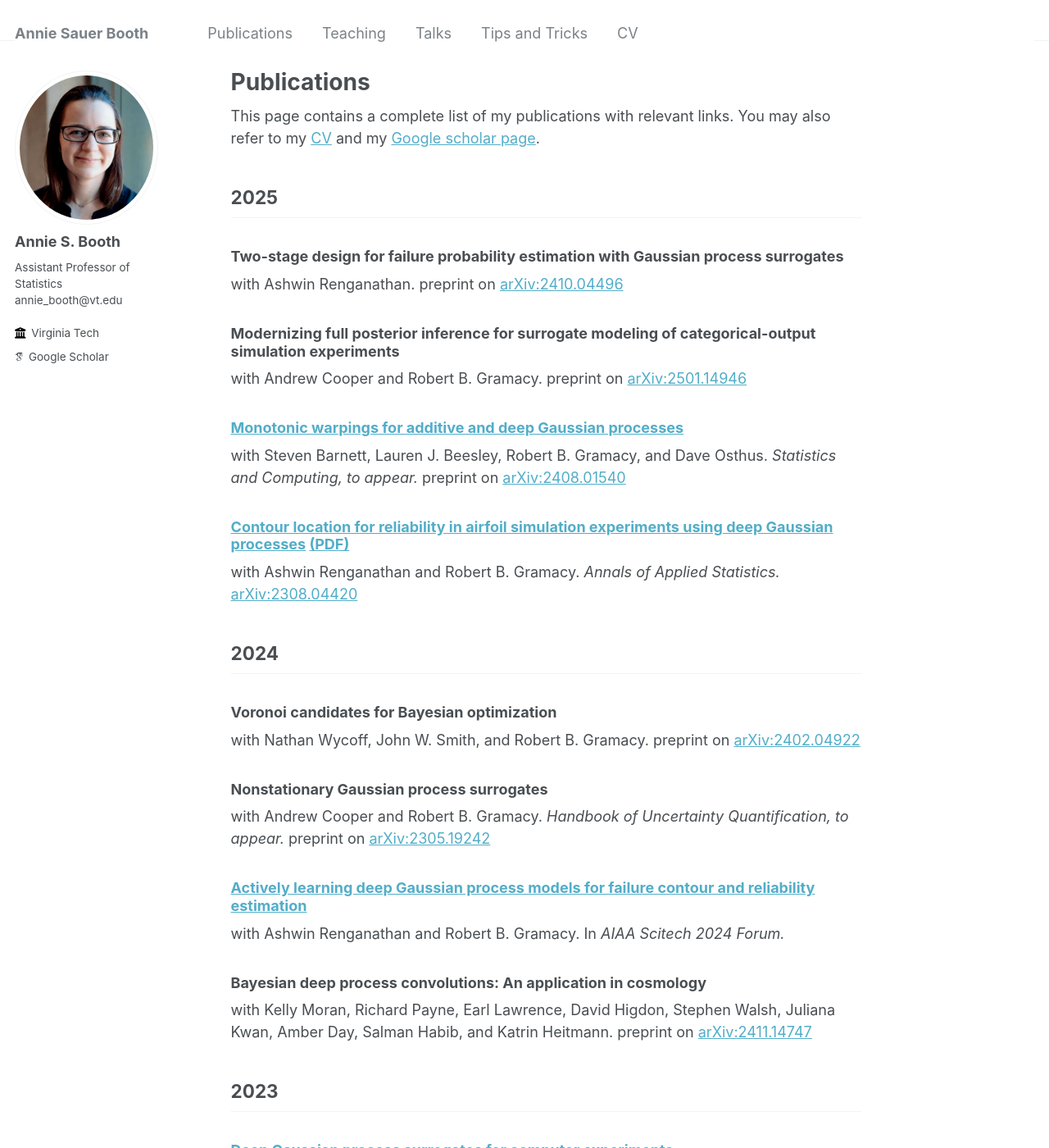
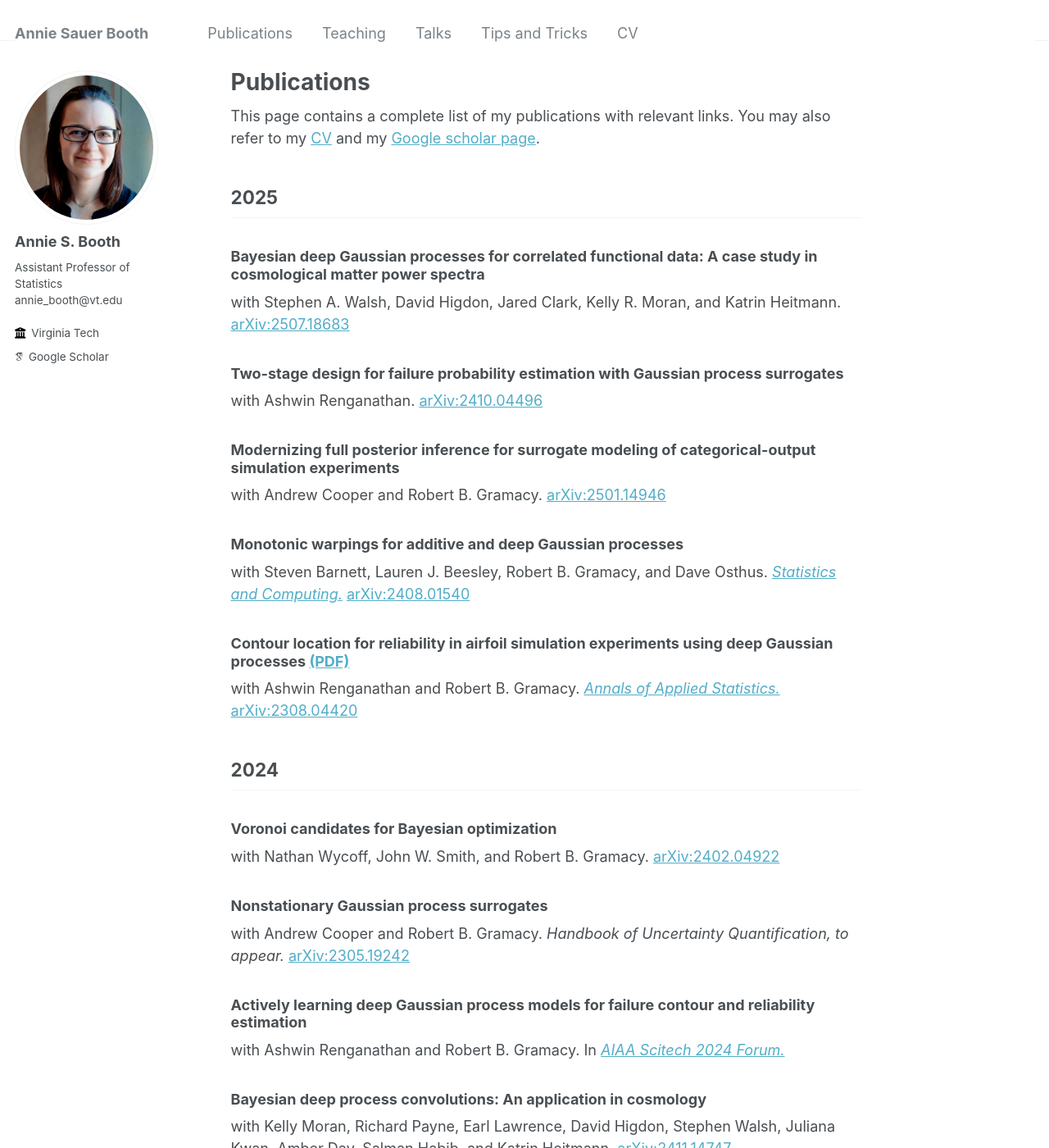
Before and after one commit to anniesbooth/anniesbooth.github.io, a Jekyll site: the page built from _pages/publications.md, in a window 1280 px wide and 1400 px high. Shown: the whole window at 82% size. Built offline with Jekyll 4.4.1, drawn with Linux system fonts in a browser that asks for light colours; some web fonts are replaced; some of the changed text lies outside the part shown.

Commit message:
new paper

```diff
--- a/_pages/publications.md
+++ b/_pages/publications.md
@@ -10,59 +10,62 @@ This page contains a complete list of my publications with relevant links.  You
 2025
 ------
 
+### Bayesian deep Gaussian processes for correlated functional data: A case study in cosmological matter power spectra
+with Stephen A. Walsh, David Higdon, Jared Clark, Kelly R. Moran, and Katrin Heitmann. [arXiv:2507.18683](https://arxiv.org/pdf/2507.18683)
+
 ### Two-stage design for failure probability estimation with Gaussian process surrogates
-with Ashwin Renganathan. preprint on [arXiv:2410.04496](https://arxiv.org/pdf/2410.04496)
+with Ashwin Renganathan. [arXiv:2410.04496](https://arxiv.org/pdf/2410.04496)
 
 ### Modernizing full posterior inference for surrogate modeling of categorical-output simulation experiments
-with Andrew Cooper and Robert B. Gramacy. preprint on [arXiv:2501.14946](https://arxiv.org/pdf/2501.14946)
+with Andrew Cooper and Robert B. Gramacy. [arXiv:2501.14946](https://arxiv.org/pdf/2501.14946)
 
-### [Monotonic warpings for additive and deep Gaussian processes](https://link.springer.com/article/10.1007/s11222-025-10598-7)
-with Steven Barnett, Lauren J. Beesley, Robert B. Gramacy, and Dave Osthus. *Statistics and Computing, to appear.* preprint on [arXiv:2408.01540](https://arxiv.org/pdf/2408.01540)
+### Monotonic warpings for additive and deep Gaussian processes
+with Steven Barnett, Lauren J. Beesley, Robert B. Gramacy, and Dave Osthus. [*Statistics and Computing.*]((https://link.springer.com/article/10.1007/s11222-025-10598-7)) [arXiv:2408.01540](https://arxiv.org/pdf/2408.01540)
 
-### [Contour location for reliability in airfoil simulation experiments using deep Gaussian processes](https://projecteuclid.org/journals/annals-of-applied-statistics/volume-19/issue-1/Contour-location-for-reliability-in-airfoil-simulation-experiments-using-deep/10.1214/24-AOAS1951.full) [(PDF)](files/AOAS_Booth_et_al_2025.pdf)
-with Ashwin Renganathan and Robert B. Gramacy. *Annals of Applied Statistics.* [arXiv:2308.04420](https://arxiv.org/pdf/2308.04420)
+### Contour location for reliability in airfoil simulation experiments using deep Gaussian processes [(PDF)](files/AOAS_Booth_et_al_2025.pdf)
+with Ashwin Renganathan and Robert B. Gramacy. [*Annals of Applied Statistics.*]((https://projecteuclid.org/journals/annals-of-applied-statistics/volume-19/issue-1/Contour-location-for-reliability-in-airfoil-simulation-experiments-using-deep/10.1214/24-AOAS1951.full)) [arXiv:2308.04420](https://arxiv.org/pdf/2308.04420)
 
 2024
 ------
 
 ### Voronoi candidates for Bayesian optimization
-with Nathan Wycoff, John W. Smith, and Robert B. Gramacy. preprint on [arXiv:2402.04922](https://arxiv.org/pdf/2402.04922)
+with Nathan Wycoff, John W. Smith, and Robert B. Gramacy. [arXiv:2402.04922](https://arxiv.org/pdf/2402.04922)
 
 ### Nonstationary Gaussian process surrogates
-with Andrew Cooper and Robert B. Gramacy. *Handbook of Uncertainty Quantification, to appear.* preprint on [arXiv:2305.19242](https://arxiv.org/pdf/2305.19242)
+with Andrew Cooper and Robert B. Gramacy. *Handbook of Uncertainty Quantification, to appear.* [arXiv:2305.19242](https://arxiv.org/pdf/2305.19242)
 
-### [Actively learning deep Gaussian process models for failure contour and reliability estimation](https://arc.aiaa.org/doi/abs/10.2514/6.2024-0577)
-with Ashwin Renganathan and Robert B. Gramacy. In *AIAA Scitech 2024 Forum.*
+### Actively learning deep Gaussian process models for failure contour and reliability estimation
+with Ashwin Renganathan and Robert B. Gramacy. In [*AIAA Scitech 2024 Forum.*](https://arc.aiaa.org/doi/abs/10.2514/6.2024-0577)
 
 ### Bayesian deep process convolutions: An application in cosmology
-with Kelly Moran, Richard Payne, Earl Lawrence, David Higdon, Stephen Walsh, Juliana Kwan, Amber Day, Salman Habib, and Katrin Heitmann.  preprint on [arXiv:2411.14747](https://arxiv.org/pdf/2411.14747)
+with Kelly Moran, Richard Payne, Earl Lawrence, David Higdon, Stephen Walsh, Juliana Kwan, Amber Day, Salman Habib, and Katrin Heitmann.  [arXiv:2411.14747](https://arxiv.org/pdf/2411.14747)
 
 2023
 ------
 
-### [Deep Gaussian process surrogates for computer experiments](http://hdl.handle.net/10919/114845)
-*Ph.D. Thesis,* Virginia Polytechnic Institute and State University
+### Deep Gaussian process surrogates for computer experiments
+[*Ph.D. Thesis,*](http://hdl.handle.net/10919/114845) Virginia Polytechnic Institute and State University
 
-### [Vecchia-approximated deep Gaussian processes for computer experiments](https://www.tandfonline.com/doi/full/10.1080/10618600.2022.2129662)
-with Andrew Cooper and Robert B. Gramacy. *Journal of Computational and Graphical Statistics.* [arXiv:2204.02904](https://arxiv.org/pdf/2204.02904)
+### Vecchia-approximated deep Gaussian processes for computer experiments
+with Andrew Cooper and Robert B. Gramacy. [*Journal of Computational and Graphical Statistics.*](https://www.tandfonline.com/doi/full/10.1080/10618600.2022.2129662) [arXiv:2204.02904](https://arxiv.org/pdf/2204.02904)
 
 2022
 ------
 
-### [Triangulation candidates for Bayesian optimization](https://proceedings.neurips.cc/paper_files/paper/2022/hash/e9750610639c3e7a849cff746bf60dbd-Abstract-Conference.html)
-with Robert B. Gramacy and Nathan Wycoff. *Advances in Neural Information Processing Systems (NeurIPS).* [arXiv:2112.07457](https://arxiv.org/pdf/2112.07457)
+### Triangulation candidates for Bayesian optimization
+with Robert B. Gramacy and Nathan Wycoff. [*Advances in Neural Information Processing Systems (NeurIPS).*](https://proceedings.neurips.cc/paper_files/paper/2022/hash/e9750610639c3e7a849cff746bf60dbd-Abstract-Conference.html) [arXiv:2112.07457](https://arxiv.org/pdf/2112.07457)
 
-### [deepgp: An R-package for Bayesian deep Gaussian processes](https://bayesian.org/wp-content/uploads/2022/12/2212.pdf)
-*ISBA Bulletin,* Software Highlight.
+### deepgp: An R-package for Bayesian deep Gaussian processes
+[*ISBA Bulletin,*](https://bayesian.org/wp-content/uploads/2022/12/2212.pdf) Software Highlight.
 
-### [Invited discussion of "Deep Gaussian processes for calibration of computer models" by Marmin and Filippone](https://projecteuclid.org/journals/bayesian-analysis/advance-publication/Deep-Gaussian-Processes-for-Calibration-of-Computer-Models/10.1214/21-BA1293.full)
-with Robert B. Gramacy. *Bayesian Analysis.*
+### Invited discussion of "Deep Gaussian processes for calibration of computer models" by Marmin and Filippone
+with Robert B. Gramacy. [*Bayesian Analysis.*](https://projecteuclid.org/journals/bayesian-analysis/advance-publication/Deep-Gaussian-Processes-for-Calibration-of-Computer-Models/10.1214/21-BA1293.full)
 
-### [Gradient-enhanced reliability analysis of transonic aeroelastic flutter](https://arc.aiaa.org/doi/10.2514/6.2022-0632)
-with Bret Stanford, Kevin Jacobson, and James Warner. In *AIAA Scitech 2022 Forum.*
+### Gradient-enhanced reliability analysis of transonic aeroelastic flutter
+with Bret Stanford, Kevin Jacobson, and James Warner. In [*AIAA Scitech 2022 Forum.*](https://arc.aiaa.org/doi/10.2514/6.2022-0632)
 
 2021
 ------
 
-### [Active learning for deep Gaussian process surrogates](https://www.tandfonline.com/doi/full/10.1080/00401706.2021.2008505)
-with Robert B. Gramacy and David Higdon. *Technometrics.* [arXiv:2012.08015](https://arxiv.org/pdf/2012.08015v2)
+### Active learning for deep Gaussian process surrogates
+with Robert B. Gramacy and David Higdon. [*Technometrics.*](https://www.tandfonline.com/doi/full/10.1080/00401706.2021.2008505) [arXiv:2012.08015](https://arxiv.org/pdf/2012.08015v2)
```
Also changed, not shown: _pages/about.md (+1 -4 lines), _pages/news.md (+4 -0 lines), 2 other files.
